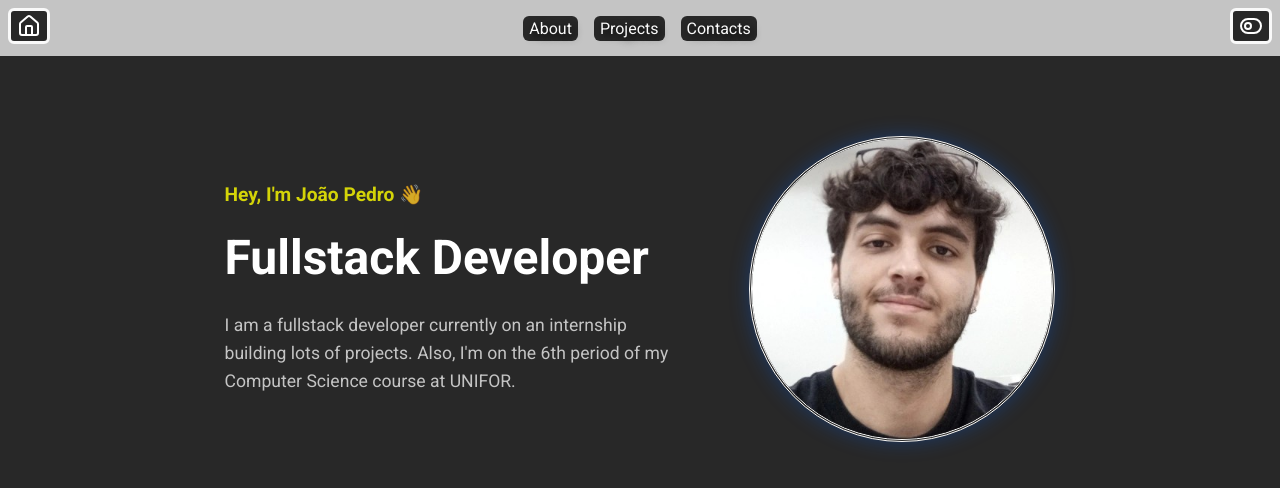
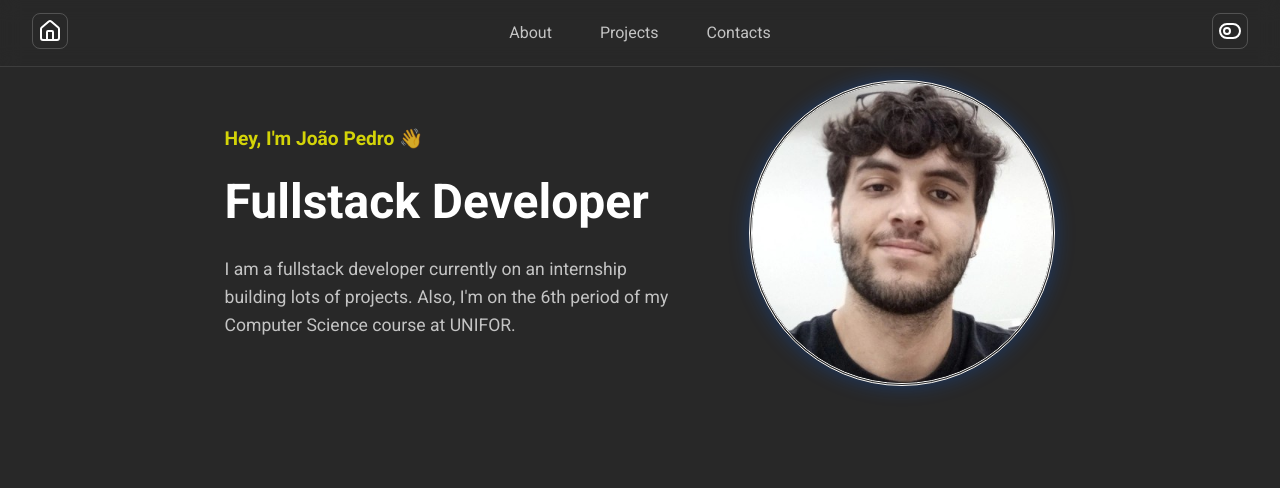
Before and after one commit to limajpp/my-portfolio, a React (Vite) app: page / in a window 1280 px wide. Shown: the top 488 px of the page. Built offline with nearby package versions, Linux system fonts and the light colour scheme.

Commit message:
refactor: change navbar style to fit more harmonically with the content

```diff
--- a/src/components/Hero/Hero.tsx
+++ b/src/components/Hero/Hero.tsx
@@ -1,4 +1,5 @@
 import "./Hero.css";
+import data from "../../public/utils/data";
 import HeroImage from "./HeroImage/HeroImage";
 import HeroText from "./HeroText/HeroText";
 import HeroTextContainer from "./HeroText/HeroTextContainer/HeroTextContainer";
@@ -8,15 +9,13 @@
     <div id="hero">
       <HeroTextContainer>
         <HeroText as="span" variant="greeting">
-          Hey, I'm João Pedro 👋
+          {data.HeroText.heroPresentation}
         </HeroText>
         <HeroText as="h1" variant="title">
-          Fullstack Developer
+          {data.HeroText.heroOccupation}
         </HeroText>
         <HeroText as="p" variant="description">
-          I am a fullstack developer currently on an internship building lots of
-          projects. Also, I'm on the 6th period of my Computer Science course at
-          UNIFOR.
+          {data.HeroText.heroAbout}
         </HeroText>
       </HeroTextContainer>
       <HeroImage
--- a/src/components/NavBar/NavBar.css
+++ b/src/components/NavBar/NavBar.css
@@ -1,6 +1,13 @@
 #navbar {
-  background-color: #c4c4c4;
-  padding: 0.5rem;
+  background-color: rgba(40, 40, 40, 0.7);
+  backdrop-filter: blur(10px);
+  position: fixed;
+  top: 0;
+  left: 0;
+  right: 0;
+  z-index: 1000;
+  padding: 0.8rem 2rem;
   display: grid;
   grid-template-columns: 1fr auto 1fr;
+  border-bottom: 1px solid rgba(255, 255, 255, 0.1);
 }
--- a/src/components/NavBar/NavBarItem/NavBarItem.css
+++ b/src/components/NavBar/NavBarItem/NavBarItem.css
@@ -13,31 +13,37 @@
   justify-self: end;
 }
 
-.nav-item-anchor {
-  padding: 3px 6px;
-  text-decoration: none;
-  text-shadow: 3px 3px 9px black;
-  color: #f9f9f9;
-  background-color: rgb(40, 40, 40);
-  border: none;
-  border-radius: 6px;
-}
-
-.nav-item-anchor:hover {
-  background-color: rgb(0, 100, 255);
-}
-
 .nav-item-link {
   color: white;
 }
 
+.nav-item-anchor {
+  padding: 8px 16px;
+  text-decoration: none;
+  color: #c4c4c4;
+  background-color: transparent;
+  border: none;
+  border-radius: 6px;
+  font-weight: 500;
+  transition: all 0.2s ease;
+}
+
+.nav-item-anchor:hover {
+  background-color: rgba(255, 255, 255, 0.1);
+  color: white;
+}
+
 .nav-item {
-  background-color: rgb(40, 40, 40);
-  padding: 3px 6px;
-  border: 3px solid #f9f9f9;
-  border-radius: 6px;
+  background-color: transparent;
+  padding: 5px;
+  border: 1px solid rgba(255, 255, 255, 0.2);
+  border-radius: 8px;
+  color: white;
+  transition: all 0.2s ease;
 }
 
 .nav-item:hover {
   cursor: pointer;
+  border-color: white;
+  background-color: rgba(255, 255, 255, 0.1);
 }
```
